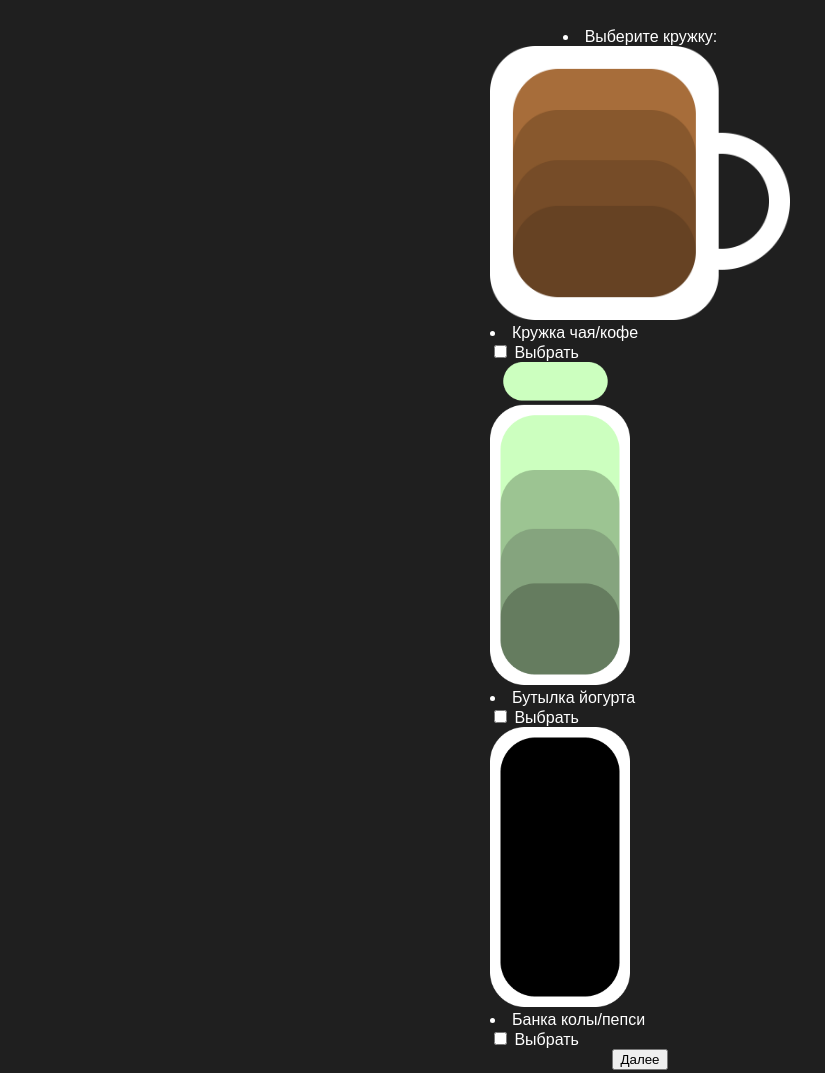
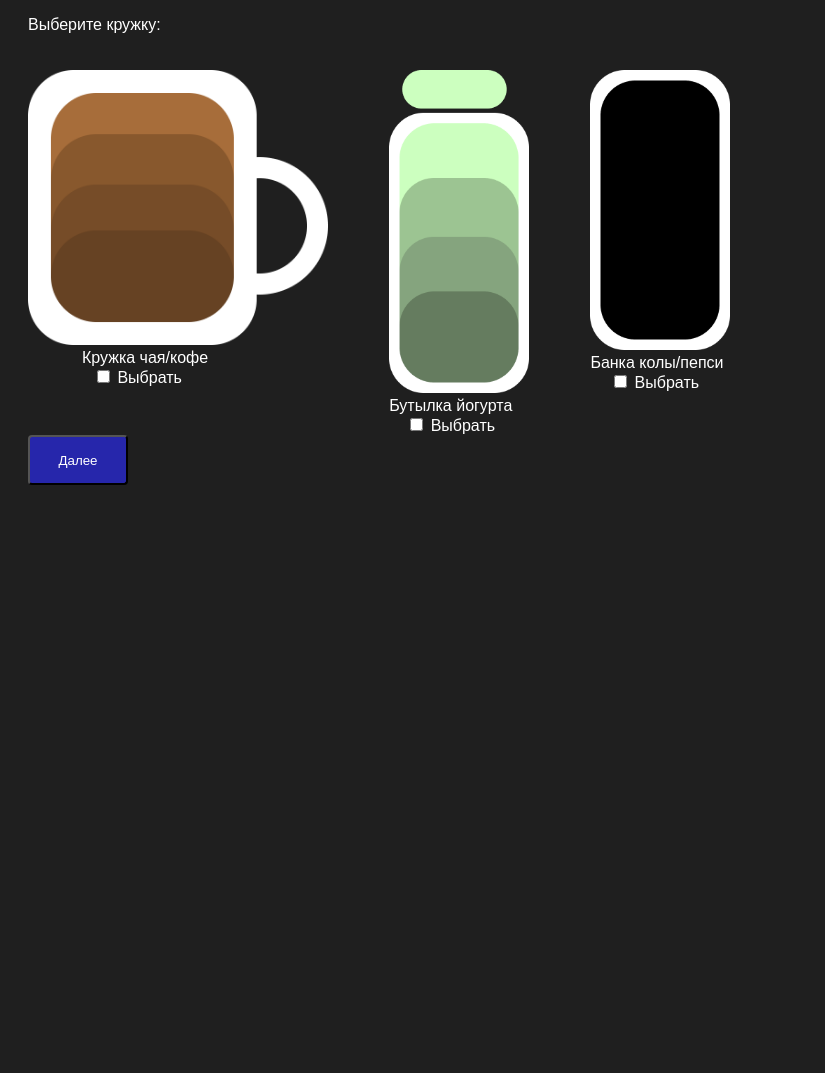
Before and after one commit to tinysh-tinos/Tea, a website: page public/index.html in a window 1280 px wide. Shown: the whole page, without its empty margins (0-825 px from the left). After the commit the page ends 800 px from the top, so only its background shows below. Drawn offline with Linux system fonts and the light colour scheme.

Commit message:
Update style.css

```diff
--- a/public/style.css
+++ b/public/style.css
@@ -1,44 +1,51 @@
 body {
-	background: #1f1f1f;
+	background-color: #1f1f1f;
 	color: #fff;
 	font-family: Arial, sans-serif;
-	display: flex;
 	flex-direction: column;
 	align-items: center;
 	padding: 20px;
 }
-h2 {
-	margin: 0 0 16px;
-	font-weight: 600;
+
+li {
+	list-style-type: none;
 }
-.cup-img {
-	width: 320px;
-	height: 320px;
-	object-fit: contain;
-	display: none;
-	margin-bottom: 20px;
+
+.vubor {
+	display: flex;
+	gap: 5%;
+	margin-top: 3%;
 }
-.status {
-	font-size: 14px;
-	color: #aaa;
-	margin-top: 10px;
+
+.title {
+	margin-top: -1%;
 }
-.status span {
-	font-weight: bold;
-	color: #fff;
+
+.one li {
+	margin-left: 18%;
 }
-.error {
-	color: #ff6b6b;
-	margin-top: 10px;
-	font-size: 14px;
+
+.one input {
+	margin-left: 23%;
 }
-.weight-display {
-	font-size: 24px;
-	color: #4ecdc4;
-	margin: 10px 0;
+
+.two input {
+	margin-left: 15%;
 }
-.update-info {
-	color: #aaa;
-	margin-top: 10px;
-	font-size: 12px;
+.three input {
+	margin-left: 17%;
 }
+
+button {
+	background-color: rgb(38, 38, 171);
+	color: white;
+	border-radius: 4px;
+	width: 100px;
+	height: 50px;
+}
+
+@media (max-width: 700) {
+	.vubor {
+		display: grid;
+	}
+}
```
